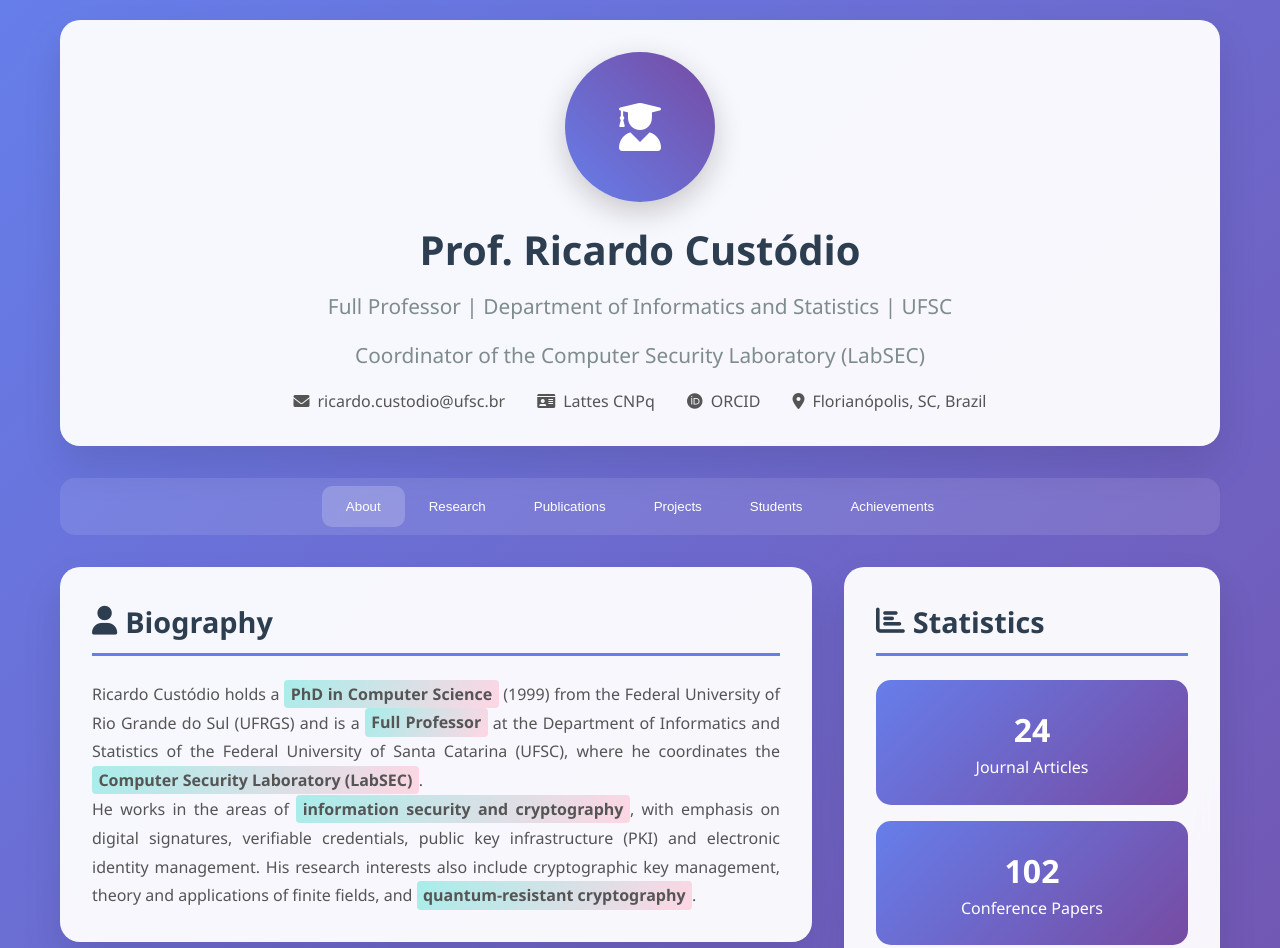
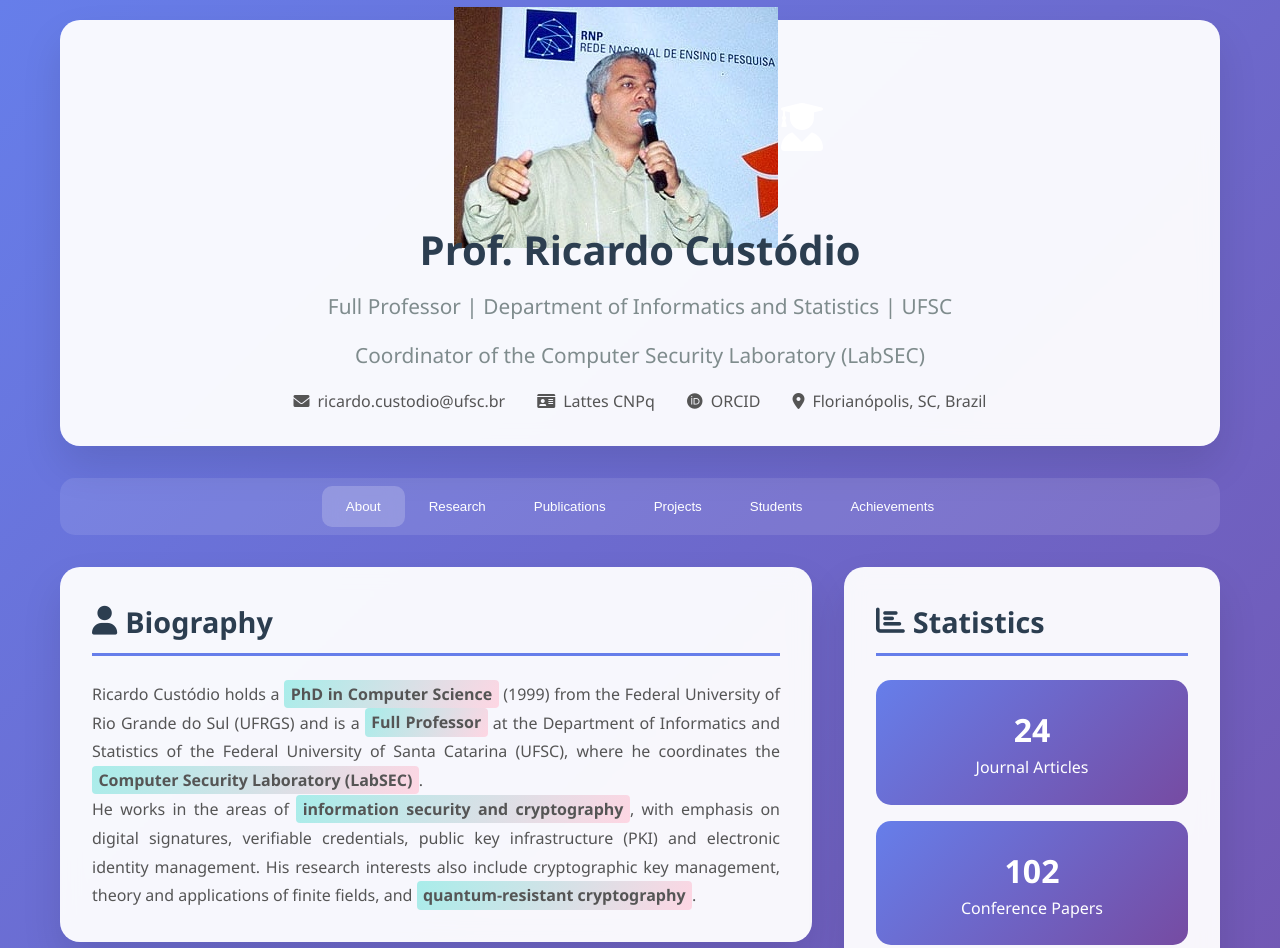
Before and after one commit to rfcustodio/rfcustodio.github.io, a plain HTML site: page index.html in a window 1280 px wide. Shown: the top 948 px of the page. Drawn offline with Linux system fonts and the light colour scheme.

Commit message:
Update index.html

```diff
--- a/index.html
+++ b/index.html
@@ -289,8 +289,8 @@
     <div class="container">
         <header>
             <div class="profile-image">
-                <!-- OPÇÃO 1: Colocar sua foto aqui -->
-                <img src="foto.jpg" alt="Prof. Ricardo Custódio" style="display: none;">
+                <!-- OPÇÃO 1: Colocar sua  aqui -->
+                <img src="foto.jpg" alt="Prof. Ricardo Custódio" style="display: block;">
 
                 <!-- OPÇÃO 2: Manter o ícone como fallback -->
                 <div class="placeholder">
```
